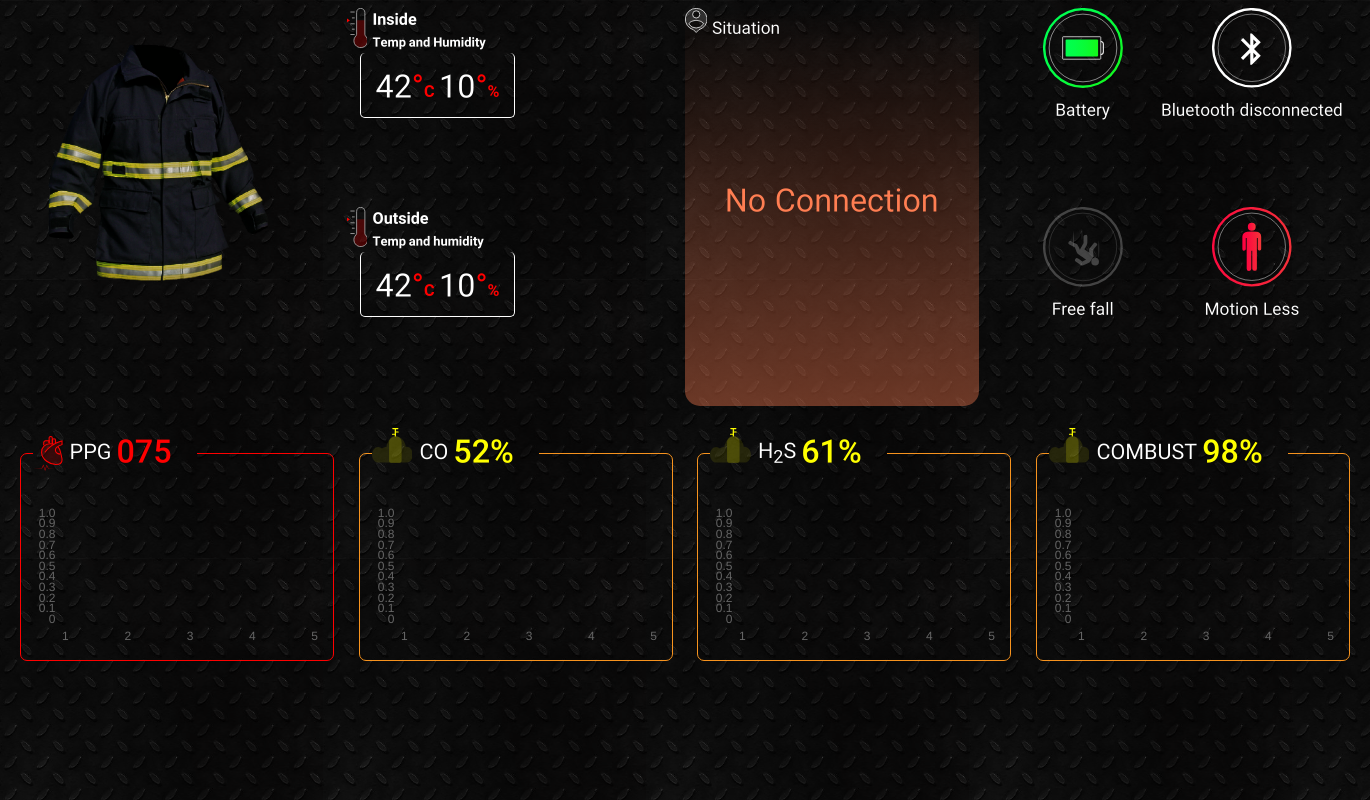
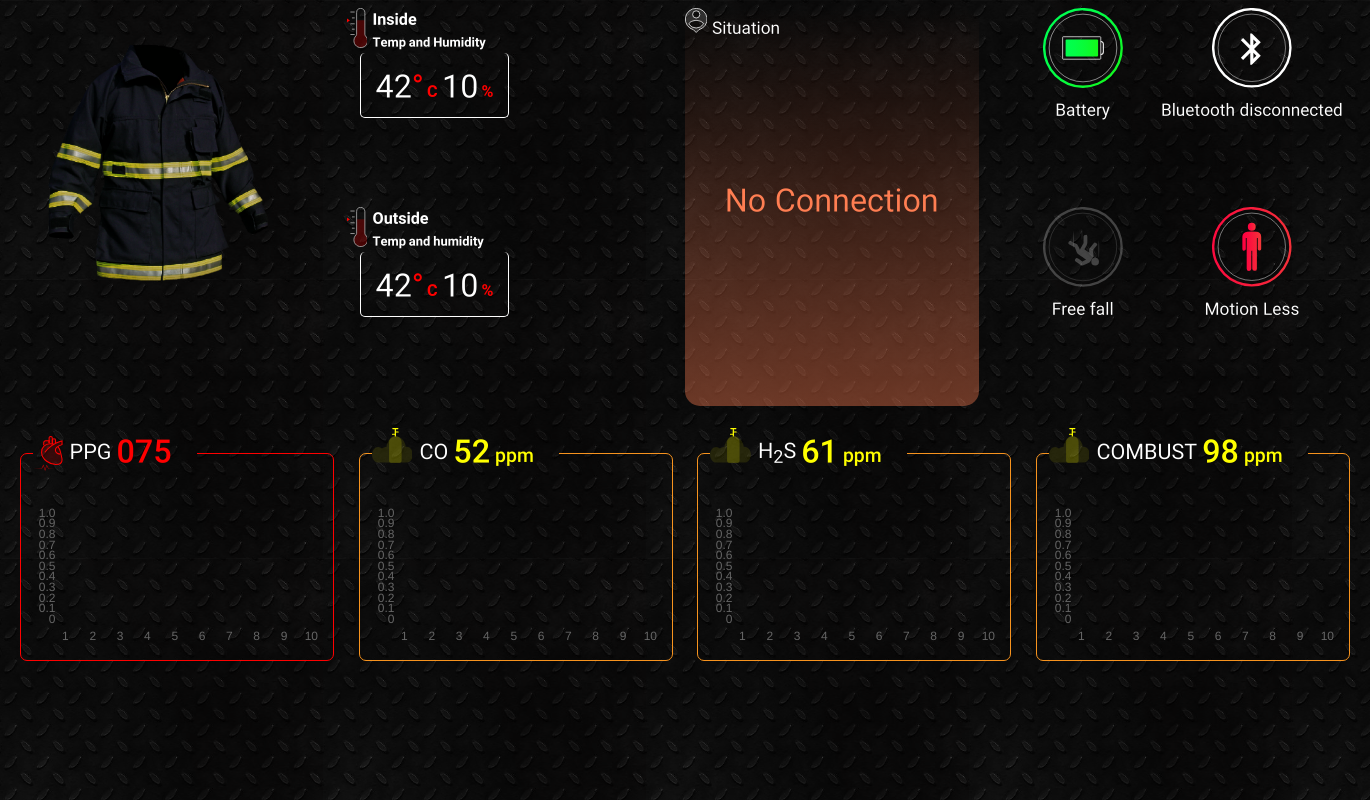
Before and after one commit to sabaebrahimi/fire-station, an Electron app: page src/index.html in a window 1370 px wide. Drawn offline with nearby package versions, Linux system fonts and the light colour scheme; no server answers.

Commit message:
release 1 bekhoda akharishe

```diff
--- a/src/beauty.css
+++ b/src/beauty.css
@@ -52,6 +52,7 @@ h5, h6 {
     color: red;
     font-size: 15px;
     font-weight: bold;
+    margin-left: 3px;
 }
 .degree-style {
     color: red;
@@ -61,7 +62,7 @@ h5, h6 {
     padding: 10px 15px 3px 15px;
     border: 1px solid white;
     border-top: none;
-    width: fit-content;
+    width: max-content;
     border-radius: 5px;
     margin-left: 13px;
 }
@@ -98,6 +99,10 @@ fieldset {
 legend {
     padding: 0 25px 0 0;
 }
+.ppm {
+    font-size: 18px;
+    margin-left: 5px;
+}
 
 @media screen and (max-width: 850px) {
     .fire-fighter-image {
--- a/src/index.html
+++ b/src/index.html
@@ -35,7 +35,6 @@
             <span
               ><span
                 ><span class="hum-temp-number" id="inner-hum">10</span
-                ><span class="degree-style">&#176;</span
                 ><span class="cel-far-style">%</span></span
               ></span
             >
@@ -65,7 +64,6 @@
             <span
               ><span
                 ><span class="hum-temp-number" id="outer-hum">10</span
-                ><span class="degree-style">&#176;</span
                 ><span class="cel-far-style">%</span></span
               ></span
             >
@@ -132,7 +130,7 @@
                 ></svg
                 ><span class="chart-title-text">CO</span
                 ><span class="chart-title-number"
-                  ><span id="co-number">52</span><span>%</span></span
+                  ><span id="co-number">52</span><span class="ppm">ppm</span></span
                 >
               </h4>
             </legend>
@@ -152,7 +150,7 @@
                 ></svg>
                 <span class="chart-title-text">H<sub>2</sub>S</span
                 ><span class="chart-title-number"
-                  ><span id="h2s-number">61</span><span>%</span></span
+                  ><span id="h2s-number">61</span><span class="ppm">ppm</span></span
                 >
               </h4>
             </legend>
@@ -172,7 +170,7 @@
                 ></svg
                 ><span class="chart-title-text">COMBUST</span
                 ><span class="chart-title-number"
-                  ><span id="combust-number">98</span><span>%</span></span
+                  ><span id="combust-number">98</span><span class="ppm">ppm</span></span
                 >
               </h4>
             </legend>
--- a/src/index.js
+++ b/src/index.js
@@ -1,7 +1,7 @@
 const { app, BrowserWindow, Menu, ipcMain } = require('electron');
 const path = require('path');
 
-// process.env.NODE_ENV = 'production';
+process.env.NODE_ENV = 'production';
 
 if (require('electron-squirrel-startup')) {
   app.quit();
--- a/src/renderer.js
+++ /dev/null
@@ -1,6 +0,0 @@
-let closebtn = document.getElementById('closebtn');
-
-closebtn.addEventListener('click', (e) => {
-  e.preventDefault();
-  window.closeCurrentWindow();
-});
--- a/src/scripts/chart1.js
+++ b/src/scripts/chart1.js
@@ -6,11 +6,10 @@ export var chart1 = new Chart(ctx, {
         datasets: [{
             data: [],
             backgroundColor: 'rgba(255, 0, 0, 0.4)',
-            // borderColor: 'rgb(255, 0, 0)',
         },
         { fill: 'origin' },
         ],
-        labels: ['1', '2', '3', '4', '5']
+        labels: ['1', '2', '3', '4', '5', '6', '7', '8', '9', '10']
     },
     options: {
         legend: {
--- a/src/scripts/chart2.js
+++ b/src/scripts/chart2.js
@@ -5,11 +5,11 @@ export var chart2 = new Chart(ctx, {
     data: {
         datasets: [{
             data: [],
-            backgroundColor: 'rgba(255, 197, 0, 0.4)',
+            backgroundColor: 'rgba(255, 197, 0, 0.4)'
         },
         { fill: 'origin' },
         ],
-        labels: ['1', '2', '3', '4', '5']
+        labels: ['1', '2', '3', '4', '5', '6', '7', '8', '9', '10']
     },
     options: {
         legend: {
--- a/src/scripts/chart3.js
+++ b/src/scripts/chart3.js
@@ -5,12 +5,11 @@ export var chart3 = new Chart(ctx, {
     data: {
         datasets: [{
             data: [],
-            backgroundColor: 'rgba(255, 197, 0, 0.4)',
-            // borderColor: 'rgb(255, 197, 0)',
+            backgroundColor: 'rgba(255, 197, 0, 0.4)'
         },
         { fill: 'origin' },
         ],
-        labels: ['1', '2', '3', '4', '5']
+        labels: ['1', '2', '3', '4', '5', '6', '7', '8', '9', '10']
     },
     options: {
         legend: {
--- a/src/scripts/chart4.js
+++ b/src/scripts/chart4.js
@@ -6,11 +6,10 @@ export var chart4 = new Chart(ctx, {
         datasets: [{
             data: [],
             backgroundColor: 'rgba(255, 197, 0, 0.4)',
-            // borderColor: 'rgb(255, 197, 0)',
         },
         { fill: 'origin' },
         ],
-        labels: ['1', '2', '3', '4', '5']
+        labels: ['1', '2', '3', '4', '5', '6', '7', '8', '9', '10']
     },
     options: {
         legend: {
--- a/src/scripts/render-py.js
+++ b/src/scripts/render-py.js
@@ -8,7 +8,11 @@ var variables = {
 };
 
 let { PythonShell } = require('python-shell');
-let pyshell = new PythonShell('./src/python/bluetooth-config.py');
+let options = {
+    mode: 'text',
+    pythonPath: 'python'
+}
+let pyshell = new PythonShell('./resources/app/src/python/bluetooth-config.py', options);
 
 const electron = require('electron');
 const { ipcRenderer } = electron;
@@ -53,7 +57,7 @@ const variablesToDoc = () => {
 }
 
 const updateDataChart = (chart, data) => {
-    if (chart.data.datasets[0].data.length == 5) {
+    if (chart.data.datasets[0].data.length == 10) {
         chart.data.datasets.forEach((dataset) => {
             dataset.data.shift();
         });
```
